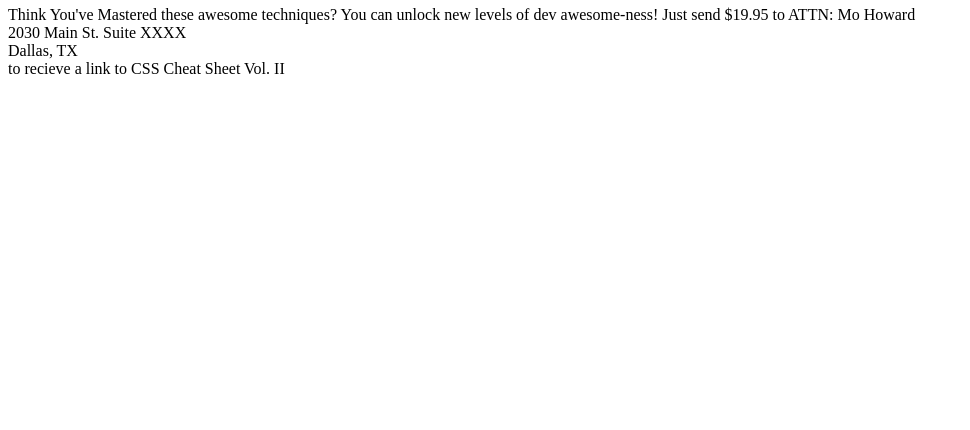
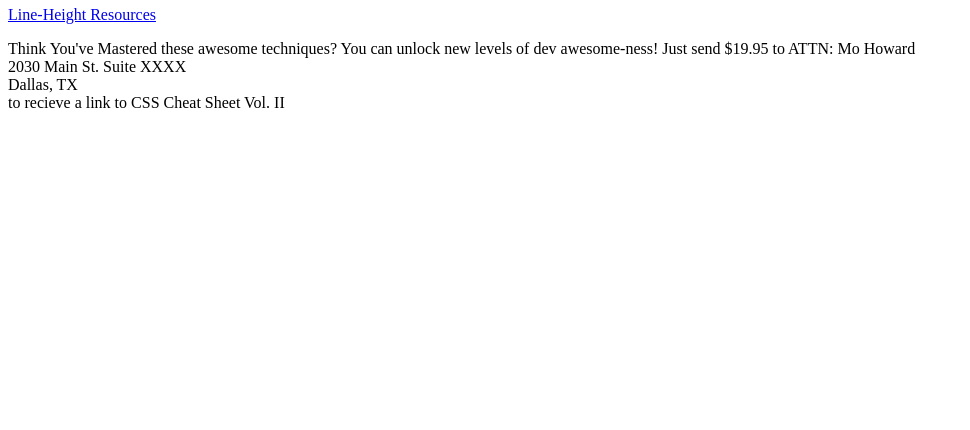
Before and after one commit to MonicaHoward/programming-cheatsheet, a plain HTML site: page index.html in a window 1280 px wide. Shown: the part 370-800 px from the top of the page, without its empty margins (0-970 px from the left). Drawn offline with Linux system fonts and the light colour scheme.

Commit message:
add line-height.html link

```diff
--- a/index.html
+++ b/index.html
@@ -17,6 +17,8 @@
     <span class="level-two"><h1><a href="level-2.html">Circle to Square</a></h1></span>
     <span class="level-three"><h1><a href="level-3.html">Magic Border</a></h1></span>
   </div>
+
+  <div><p><a href="line-height.html">Line-Height Resources</a></p></div>
 <div class="want-more">
   <p>Think You've Mastered these awesome techniques?
     You can unlock new levels of dev awesome-ness!
```
